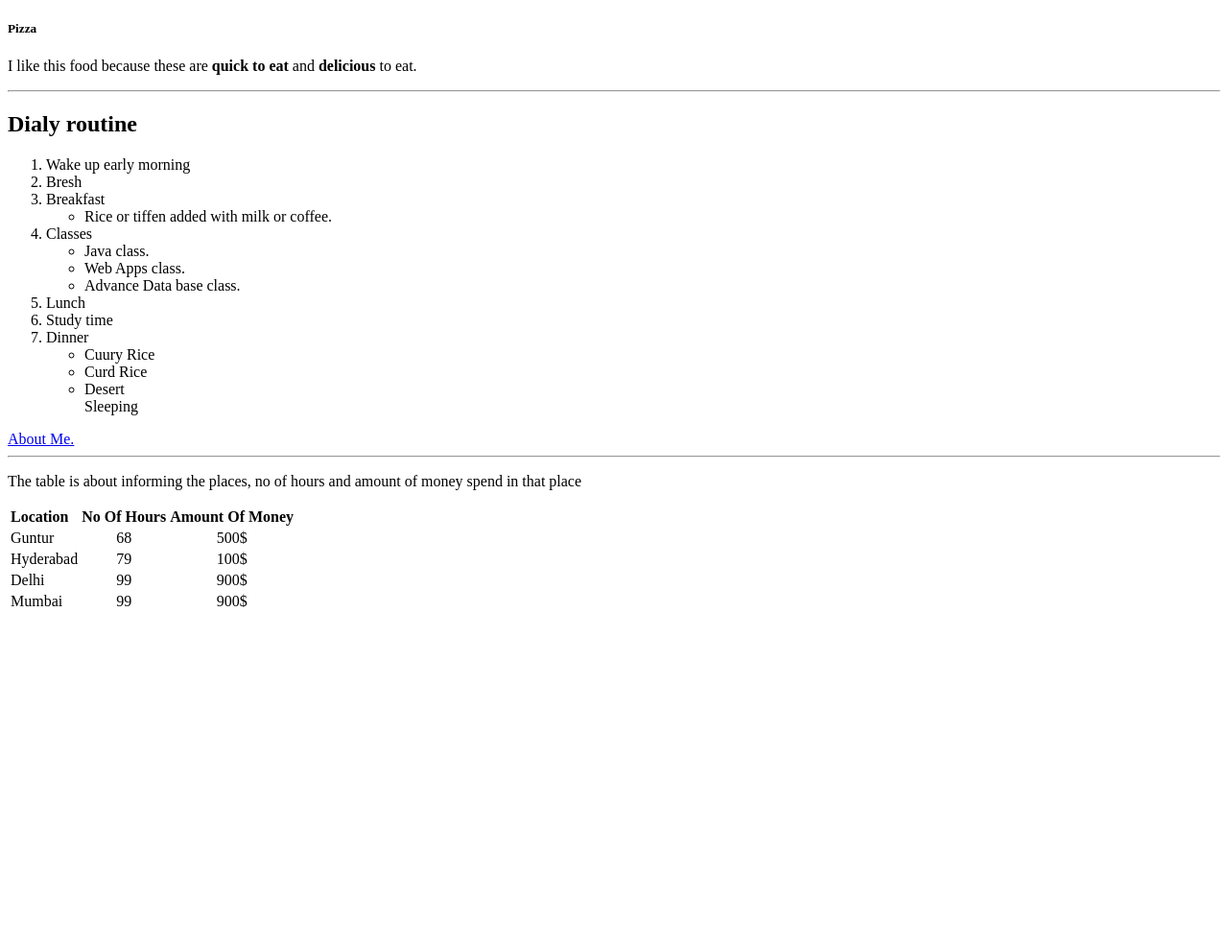
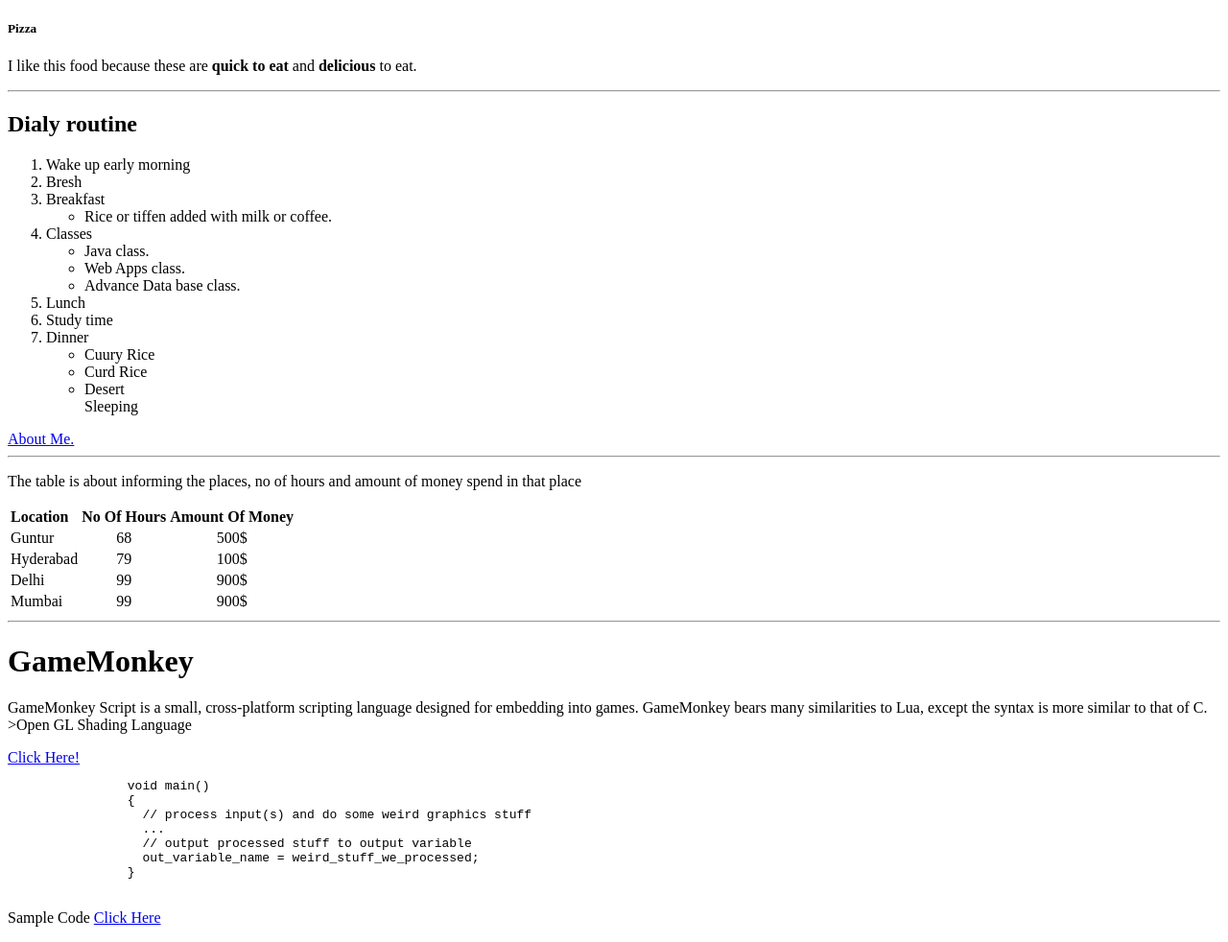
Before and after one commit to 44-563-Web-Apps-S21/webapps-s21-assignment-3-giridhar196, a plain HTML site: page index.html in a window 1280 px wide. Shown: the whole page at 96% size. Before the commit the page ends 800 px from the top, so only its background shows below. Drawn offline with Linux system fonts and the light colour scheme.

Commit message:
commit part 9

```diff
--- a/index.html
+++ b/index.html
@@ -69,5 +69,25 @@
                 </tr>
             </tbody>
         </table>
+        <hr>
+        <h1>GameMonkey</h1>
+        <p>GameMonkey Script is a small, cross-platform scripting language
+            designed for embedding into games. GameMonkey bears many
+            similarities to Lua, except the syntax is more similar to that of C.
+            >Open GL Shading Language </p>
+        <a href="https://en.wikipedia.org/wiki/OpenGL_Shading_Language">Click
+            Here!</a>
+        <pre>
+                void main()
+                {
+                  // process input(s) and do some weird graphics stuff
+                  ...
+                  // output processed stuff to output variable
+                  out_variable_name = weird_stuff_we_processed;
+                }
+            </pre>
+        <p>Sample Code <a
+                href="https://learnopengl.com/Getting-started/Shaders">Click
+                Here</a></p>
     </body>
 </html>
```
